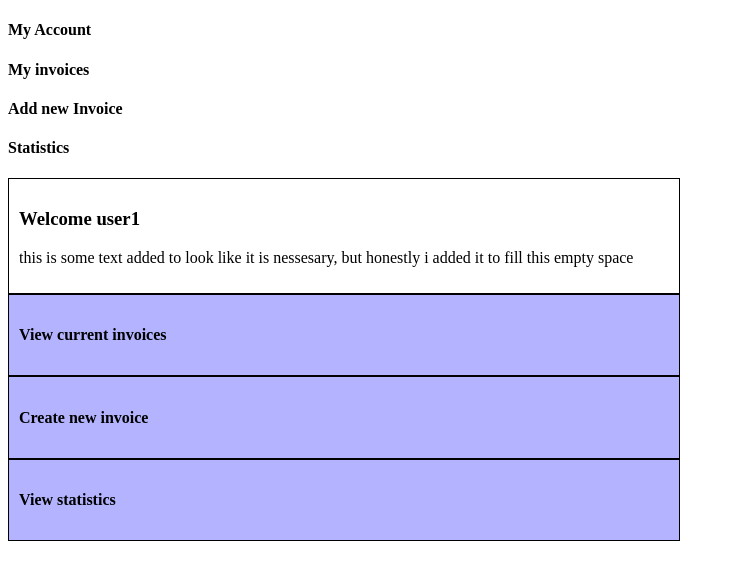
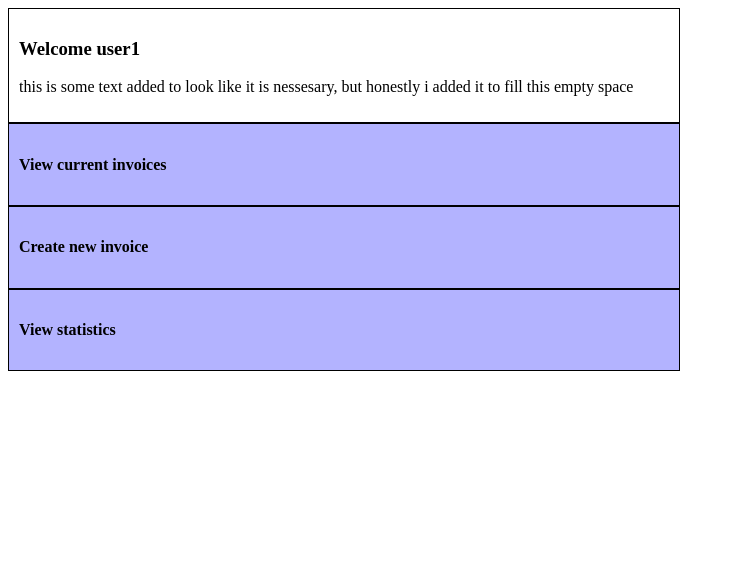
Before and after one commit to polon59/JS-PDF-Invoices-generator, a React (Create React App) app in the folder public/application/: page / in a window 1280 px wide. Shown: the top 580 px of the page, without its empty margins (0-735 px from the left). Built offline with nearby package versions, Linux system fonts and the light colour scheme.

Commit message:
Add router to App.js

```diff
--- a/public/application/src/App.js
+++ b/public/application/src/App.js
@@ -7,6 +7,11 @@ import EditInvoice from './Edit-Invoice-Components/EditInvoice';
 import MyAccount from './My-Account-Components/MyAccount';
 import Statistics from './Statistics-Components/Statistics';
 import ViewInvoice from './View-Invoice-Components/ViewInvoice';
+import {
+  BrowserRouter as Router,
+  Route,
+  Link
+} from 'react-router-dom';
 
 
 class App extends Component {
@@ -196,10 +201,19 @@ class App extends Component {
 
   render() {
     return (
-      <div className="App">
-        <Navbar changeTogle={this.changeDisplayedComponent}/>
-        {this.renderCurrentDisplayedComponent()}
-      </div>
+        <Router>
+        <div className="container">
+          <Route exact path="/" component={MyAccount}/>
+          <Route path="/statistics" component={Statistics} />
+          <Route path="/ViewInvoice"
+          render={(props) => <ViewInvoice invoiceToEdit={this.state.invoiceToEdit} setInvoiceToEdit={this.setInvoiceToEdit} changeTogle={this.changeDisplayedComponent}/>}
+          />
+          <Route
+            exact path='/invoices'
+            render={(props) => <InvoicesList viewInvoice={this.viewInvoice} setInvoiceToEdit={this.setInvoiceToEdit} deleteInvoice={this.deleteInvoice} invoices={this.state.invoices}/>}
+          />
+        </div>
+      </Router>
     );
   }
 }
```
